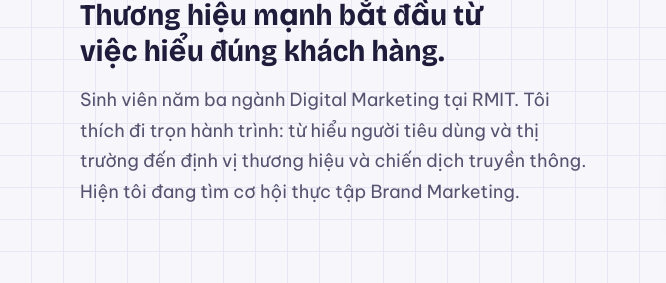
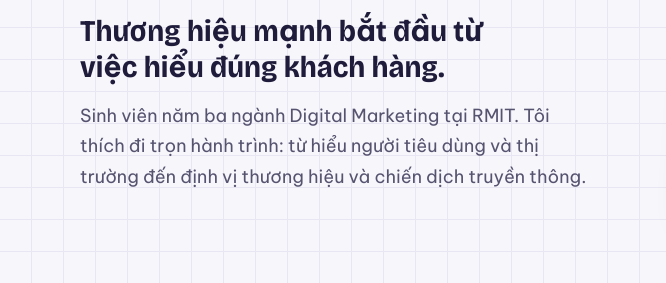
Before and after one commit to han1301/giahan, a plain HTML site: page index.html in a window 1280 px wide. Shown: the part 420-703 px from the top of the page, 0-666 px from the left. Drawn offline with Linux system fonts and the light colour scheme; a web font is replaced by a local one.

Commit message:
Add files via upload

```diff
--- a/index.html
+++ b/index.html
@@ -29,7 +29,7 @@
     <p class="label">Portfolio 2026 · Digital Marketing, RMIT University</p>
     <h1 style="margin-top:18px">Xin chào, tôi là <span class="hl">Gia Hân</span>.</h1>
     <p class="lead">Thương hiệu mạnh bắt đầu từ việc hiểu đúng khách hàng.</p>
-    <p class="sub">Sinh viên năm ba ngành Digital Marketing tại RMIT. Tôi thích đi trọn hành trình: từ hiểu người tiêu dùng và thị trường đến định vị thương hiệu và chiến dịch truyền thông. Hiện tôi đang tìm cơ hội thực tập Brand Marketing.</p>
+    <p class="sub">Sinh viên năm ba ngành Digital Marketing tại RMIT. Tôi thích đi trọn hành trình: từ hiểu người tiêu dùng và thị trường đến định vị thương hiệu và chiến dịch truyền thông.</p>
   </div>
   <div class="wall" aria-hidden="true"><svg class="thread" viewBox="0 0 100 100" preserveAspectRatio="none"><path pathLength="1" vector-effect="non-scaling-stroke" d="M23.5 2.5 Q50 16 76.5 1 Q82 30 74.5 53 Q50 44 27.5 57 Q16 30 23.5 2.5"/></svg><a class="pola p1" href="project-furify.html" tabindex="-1"><img src="furify-prototype.jpg" alt="" width="1400" height="787" decoding="async"><span>Furify</span></a><a class="pola p2" href="project-cham.html" tabindex="-1"><img src="cham-home.jpg" alt="" width="1400" height="684" decoding="async"><span>CHẠM</span></a><a class="pola p3" href="project-vinamilk.html" tabindex="-1"><img src="vnm-packs.jpg" alt="" width="781" height="392" decoding="async"><span>Vinamilk 100%</span></a><a class="pola p4" href="project-momo.html" tabindex="-1"><img src="momo-brand.jpg" alt="" width="960" height="549" decoding="async"><span>MoMo</span></a></div>
 
```
Also changed, not shown: index-en.html (+1 -1 lines).
